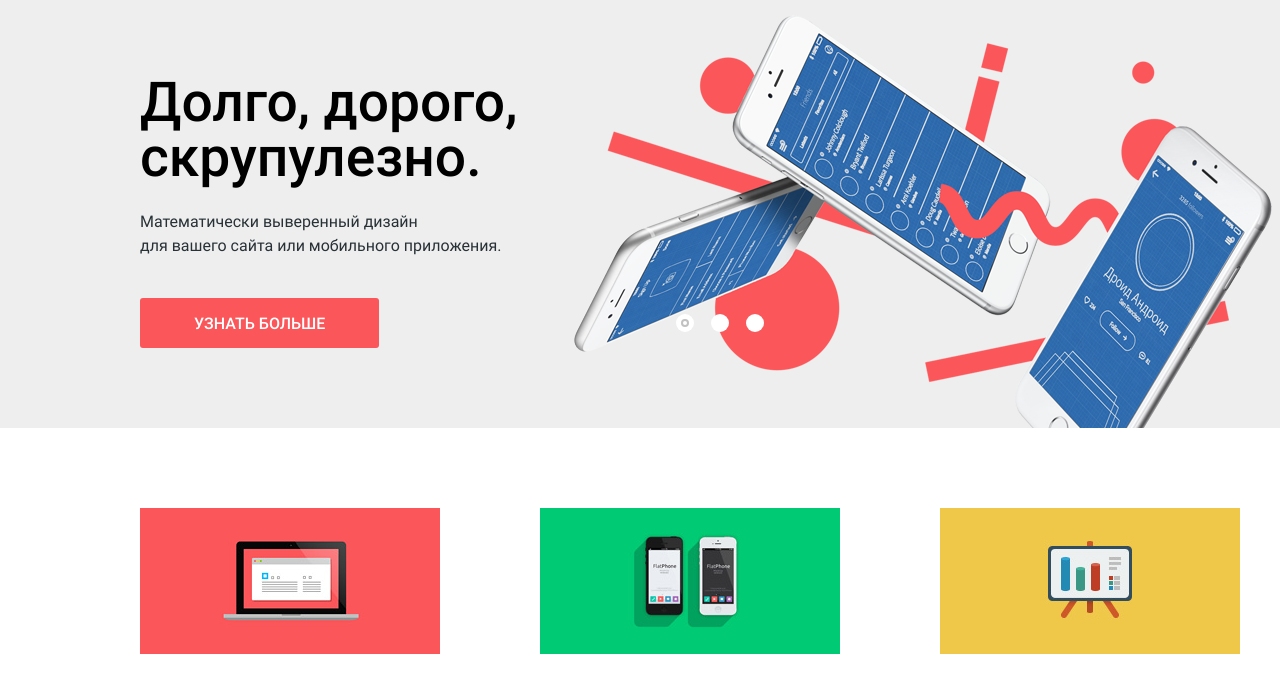
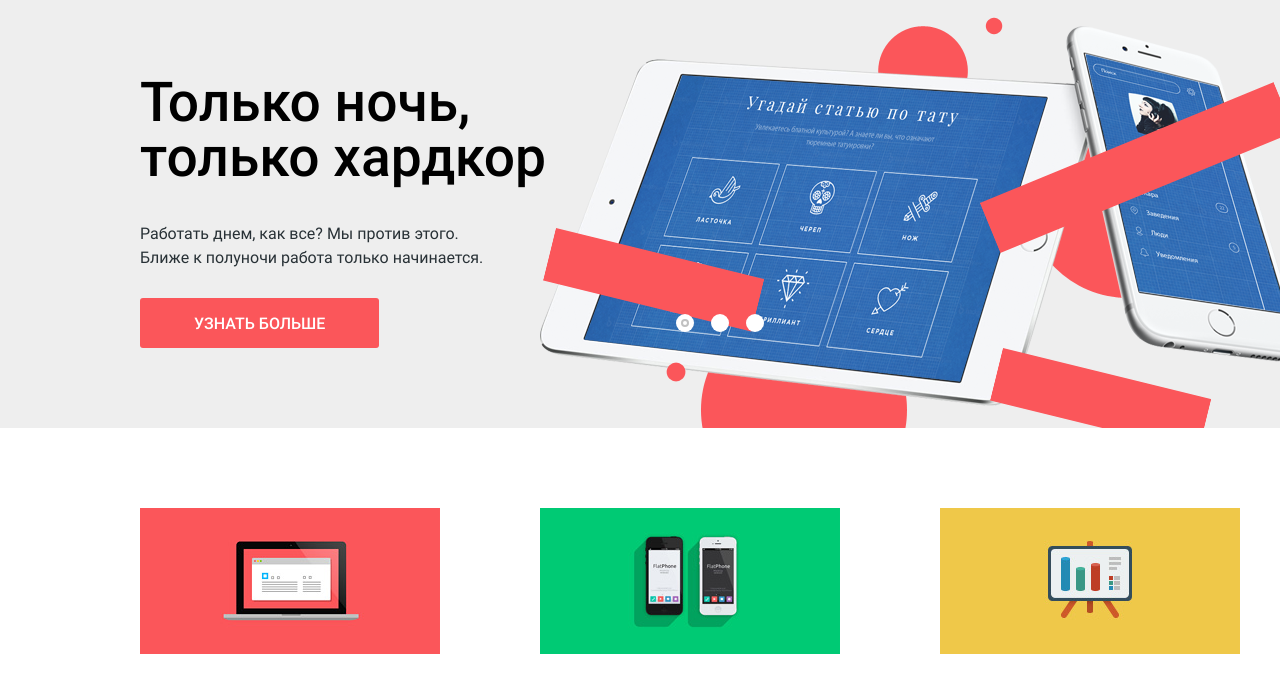
Before and after one commit to ADudin/1552929-nerds-29, a plain HTML site: page index.html in a window 1280 px wide. Shown: the part 117-795 px from the top of the page. Drawn offline with Linux system fonts and the light colour scheme.

Commit message:
поправил класс в разметке

```diff
--- a/index.html
+++ b/index.html
@@ -40,7 +40,7 @@
                 <div class="slider slider-wrapper">
 
                     <ul class="slider-list">
-                        <li class="advantage-item slide first-slide slide-current">
+                        <li class="advantage-item slide first-slide">
                             <p class="advantage-header">Долго, дорого,<br> скрупулезно.</p>
                             <p>Математически выверенный дизайн<br> для вашего сайта или мобильного приложения.</p>
                             <a class="button advantages-button" href=" ">Узнать больше</a>
@@ -50,7 +50,7 @@
                             <p>Никакого креатива, только математические формулы<br> для расчета идеальных пропорций</p>
                             <a class="button advantages-button" href=" ">Узнать больше</a>
                         </li>
-                        <li class="advantage-item third-slides slide">
+                        <li class="advantage-item third-slide slide slide-current">
                             <p class="advantage-header">Только ночь,<br> только хардкор</p>
                             <p>Работать днем, как все? Мы против этого.<br> Ближе к полуночи работа только начинается.</p>
                             <a class="button advantages-button" href=" ">Узнать больше</a>
```
